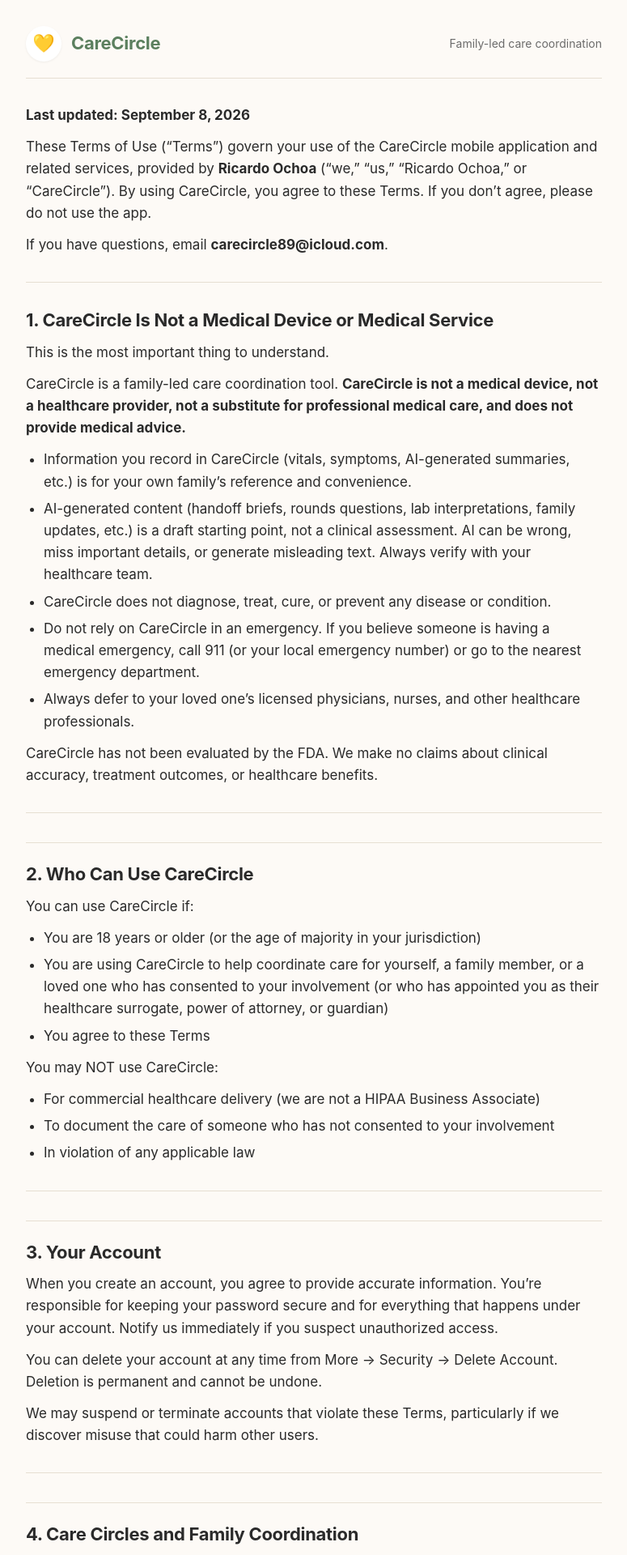
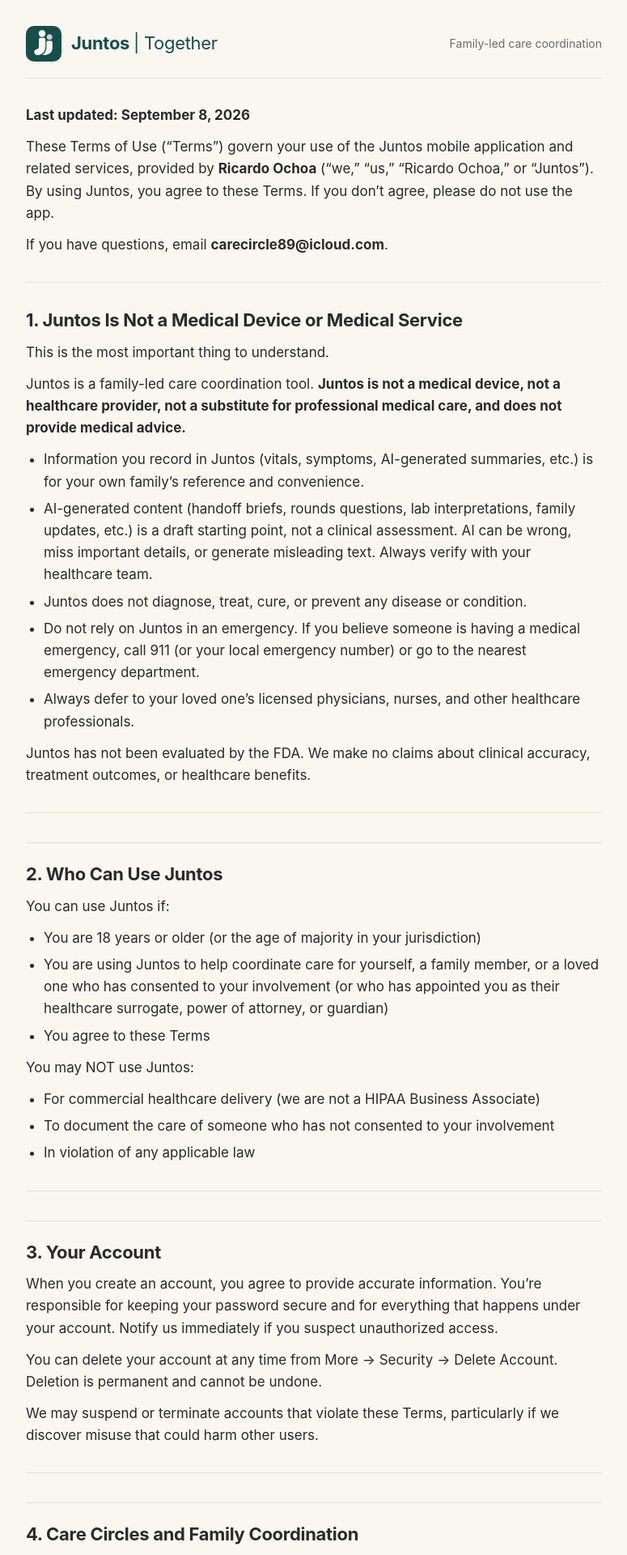
Before and after one commit to carecircle-apps/carecircle-apps.github.io, a Jekyll site: the page built from legal/terms/index.md, in a window 1280 px wide. Shown: the top 1920 px of the page at 81% size, without its empty margins (252-1027 px from the left). Built offline with Jekyll 4.4.1, drawn with Linux system fonts in a browser that asks for light colours; some of the changed text lies outside the part shown.

Commit message:
Rebrand legal and support pages as Juntos Together

```diff
--- a/_config.yml
+++ b/_config.yml
@@ -1,5 +1,5 @@
 # =============================================================================
-# CareCircle legal site — Jekyll configuration.
+# Juntos legal site — Jekyll configuration.
 #
 # This site lives at https://carecircle-apps.github.io and serves two pages:
 #   /legal/privacy   (Privacy Policy)
@@ -10,7 +10,7 @@
 # and printable. Custom layout lives in _layouts/default.html.
 # =============================================================================
 
-title: CareCircle
+title: Juntos
 description: Family-led care coordination. Adelante.
 
 # Use the repo root as the site root (`<org>.github.io` style user/org site).
--- a/_layouts/default.html
+++ b/_layouts/default.html
@@ -3,31 +3,31 @@
 <head>
   <meta charset="utf-8">
   <meta name="viewport" content="width=device-width, initial-scale=1">
-  <meta name="theme-color" content="#FDFAF6">
-  <title>{{ page.title | default: site.title }} — CareCircle</title>
+  <meta name="theme-color" content="#FAF7F0">
+  <title>{{ page.title | default: site.title }} — Juntos</title>
   <meta name="description" content="{{ page.description | default: site.description }}">
 
   <!-- Open Graph / iMessage preview -->
-  <meta property="og:title" content="{{ page.title | default: site.title }} — CareCircle">
+  <meta property="og:title" content="{{ page.title | default: site.title }} — Juntos">
   <meta property="og:description" content="{{ page.description | default: site.description }}">
   <meta property="og:type" content="article">
   <meta property="og:url" content="{{ page.url | absolute_url }}">
 
   <style>
     /* -----------------------------------------------------------------------
-       CareCircle legal site styling — readable, printable, no JS required.
+       Juntos legal site styling — readable, printable, no JS required.
        Color palette intentionally matches the app: warm cream background,
        sage primary, terracotta for emphasis.
        ------------------------------------------------------------------- */
     :root {
-      --bg: #FDFAF6;
+      --bg: #FAF7F0;
       --surface: #FFFFFF;
       --text: #2A2A2A;
       --muted: #6B6B6B;
-      --primary: #5B7F5E;
+      --primary: #174E4B;
       --warn: #C45B4A;
       --border: #E6DFD2;
-      --link: #3F6F8E;
+      --link: #174E4B;
     }
     * { box-sizing: border-box; }
     html, body {
@@ -55,7 +55,7 @@
     }
     header.site .logo {
       width: 44px; height: 44px;
-      border-radius: 22px;
+      border-radius: 10px;
       background: var(--surface);
       display: flex; align-items: center; justify-content: center;
       box-shadow: 0 1px 3px rgba(0,0,0,0.06);
@@ -158,8 +158,8 @@
 <body>
   <div class="wrap">
     <header class="site">
-      <div class="logo" aria-hidden="true">💛</div>
-      <a href="/" class="brand" style="text-decoration:none">CareCircle</a>
+      <img class="logo" src="/assets/juntos-icon.png" alt="" width="44" height="44">
+      <a href="/" class="brand" style="text-decoration:none">Juntos <span style="font-weight:400">| Together</span></a>
       <span class="tagline">Family-led care coordination</span>
     </header>
 
@@ -173,7 +173,7 @@
         <a href="/legal/terms">Terms of Use</a>
         <a href="mailto:carecircle89@icloud.com">carecircle89@icloud.com</a>
       </nav>
-      <span style="margin-left:auto">© Ricardo Ochoa · Adelante. 💛</span>
+      <span style="margin-left:auto">© Ricardo Ochoa · Cuidamos juntos.</span>
     </footer>
   </div>
 </body>
--- a/legal/terms/index.md
+++ b/legal/terms/index.md
@@ -2,41 +2,41 @@
 layout: default
 permalink: /legal/terms/
 title: "Terms of Use"
-description: "The agreement that governs your use of CareCircle, the family-led care coordination app."
+description: "The agreement that governs your use of Juntos, the family-led care coordination app."
 ---
 **Last updated: September 8, 2026**
 
-These Terms of Use ("Terms") govern your use of the CareCircle mobile application and related services, provided by **Ricardo Ochoa** ("we," "us," "Ricardo Ochoa," or "CareCircle"). By using CareCircle, you agree to these Terms. If you don't agree, please do not use the app.
+These Terms of Use ("Terms") govern your use of the Juntos mobile application and related services, provided by **Ricardo Ochoa** ("we," "us," "Ricardo Ochoa," or "Juntos"). By using Juntos, you agree to these Terms. If you don't agree, please do not use the app.
 
 If you have questions, email **carecircle89@icloud.com**.
 
 ---
 
-## 1. CareCircle Is Not a Medical Device or Medical Service
+## 1. Juntos Is Not a Medical Device or Medical Service
 
 This is the most important thing to understand.
 
-CareCircle is a family-led care coordination tool. **CareCircle is not a medical device, not a healthcare provider, not a substitute for professional medical care, and does not provide medical advice.**
+Juntos is a family-led care coordination tool. **Juntos is not a medical device, not a healthcare provider, not a substitute for professional medical care, and does not provide medical advice.**
 
-- Information you record in CareCircle (vitals, symptoms, AI-generated summaries, etc.) is for your own family's reference and convenience.
+- Information you record in Juntos (vitals, symptoms, AI-generated summaries, etc.) is for your own family's reference and convenience.
 - AI-generated content (handoff briefs, rounds questions, lab interpretations, family updates, etc.) is a draft starting point, not a clinical assessment. AI can be wrong, miss important details, or generate misleading text. Always verify with your healthcare team.
-- CareCircle does not diagnose, treat, cure, or prevent any disease or condition.
-- Do not rely on CareCircle in an emergency. If you believe someone is having a medical emergency, call 911 (or your local emergency number) or go to the nearest emergency department.
+- Juntos does not diagnose, treat, cure, or prevent any disease or condition.
+- Do not rely on Juntos in an emergency. If you believe someone is having a medical emergency, call 911 (or your local emergency number) or go to the nearest emergency department.
 - Always defer to your loved one's licensed physicians, nurses, and other healthcare professionals.
 
-CareCircle has not been evaluated by the FDA. We make no claims about clinical accuracy, treatment outcomes, or healthcare benefits.
+Juntos has not been evaluated by the FDA. We make no claims about clinical accuracy, treatment outcomes, or healthcare benefits.
 
 ---
 
-## 2. Who Can Use CareCircle
+## 2. Who Can Use Juntos
 
-You can use CareCircle if:
+You can use Juntos if:
 
 - You are 18 years or older (or the age of majority in your jurisdiction)
-- You are using CareCircle to help coordinate care for yourself, a family member, or a loved one who has consented to your involvement (or who has appointed you as their healthcare surrogate, power of attorney, or guardian)
+- You are using Juntos to help coordinate care for yourself, a family member, or a loved one who has consented to your involvement (or who has appointed you as their healthcare surrogate, power of attorney, or guardian)
 - You agree to these Terms
 
-You may NOT use CareCircle:
+You may NOT use Juntos:
 
 - For commercial healthcare delivery (we are not a HIPAA Business Associate)
 - To document the care of someone who has not consented to your involvement
@@ -56,7 +56,7 @@
 
 ## 4. Care Circles and Family Coordination
 
-CareCircle is built around "care circles" — private groups of family members coordinating care for one patient. By inviting someone to your circle, you confirm that you have a legitimate caregiving relationship with that person and the patient.
+Juntos is built around "care circles" — private groups of family members coordinating care for one patient. By inviting someone to your circle, you confirm that you have a legitimate caregiving relationship with that person and the patient.
 
 You're responsible for:
 
@@ -74,9 +74,9 @@
 
 ## 5. Your Content
 
-You retain all rights to the patient information, photos, documents, and other content you put into CareCircle ("Your Content").
+You retain all rights to the patient information, photos, documents, and other content you put into Juntos ("Your Content").
 
-By using CareCircle to sync Your Content across your devices and your circle members, you grant us a limited license to store, process, and display Your Content solely for the purpose of providing the service. We do not use Your Content for advertising, training AI models, or anything else.
+By using Juntos to sync Your Content across your devices and your circle members, you grant us a limited license to store, process, and display Your Content solely for the purpose of providing the service. We do not use Your Content for advertising, training AI models, or anything else.
 
 You're responsible for ensuring you have the right to share Your Content (e.g., if it includes another person's medical information, that person consents).
 
@@ -84,25 +84,25 @@
 
 ## 6. AI Features and Third-Party Services
 
-CareCircle's AI questions use **Anthropic's Claude API** through CareCircle's server and Ricardo Ochoa' provider account. You do not need a personal API key. With your AI sharing permission, your question and selected care context are processed by CareCircle and Anthropic as described in the Privacy Policy. Purchasing a subscription does not automatically grant AI sharing permission.
+Juntos's AI questions use **Anthropic's Claude API** through Juntos's server and Ricardo Ochoa' provider account. You do not need a personal API key. With your AI sharing permission, your question and selected care context are processed by Juntos and Anthropic as described in the Privacy Policy. Purchasing a subscription does not automatically grant AI sharing permission.
 
 We make no warranties about AI accuracy. AI output is a tool, not a fact. Always verify clinical content with your healthcare team.
 
 You can use care coordination features without enabling AI sharing. AI may be temporarily unavailable because of connection problems, provider interruptions, or service limits. The app shows available question counts when it can verify them with the server.
 
-CareCircle also uses Supabase (database + auth + realtime) and Apple services (Keychain, Photos, iCloud). Your data flows through these services per their own terms.
+Juntos also uses Supabase (database + auth + realtime) and Apple services (Keychain, Photos, iCloud). Your data flows through these services per their own terms.
 
 ---
 
 ## 7. Acceptable Use
 
-When using CareCircle, you agree not to:
+When using Juntos, you agree not to:
 
 - Use the service to harm or harass another person
 - Upload content that violates someone else's privacy or legal rights
 - Attempt to reverse engineer, hack, or otherwise compromise the service
 - Use automated systems to access the service in ways that strain it
-- Resell, redistribute, or commercialize CareCircle without our written permission
+- Resell, redistribute, or commercialize Juntos without our written permission
 
 We may suspend accounts that violate these rules.
 
@@ -110,11 +110,11 @@
 
 ## 8. Pricing and Subscriptions
 
-Eligible verified CareCircle accounts receive **25 free AI answers**, funded by Ricardo Ochoa. This is a question allowance, not a time-based Apple free trial. No subscription starts automatically when those questions are used. The allowance is shared across that account's devices and care circles.
+Eligible verified Juntos accounts receive **25 free AI answers**, funded by Ricardo Ochoa. This is a question allowance, not a time-based Apple free trial. No subscription starts automatically when those questions are used. The allowance is shared across that account's devices and care circles.
 
-Where available for purchase, **CareCircle AI Monthly** is **US $7.99 per month**, and **CareCircle AI Annual** is **US $79.99 per year**. Each plan includes **50 AI answers per monthly allowance period**. The annual plan is billed annually, with its allowance renewed monthly. Unused monthly questions do not roll over. An active subscription belongs to the purchasing CareCircle account, not every member of a care circle. Local prices, currency, and applicable taxes are shown by Apple before purchase.
+Where available for purchase, **Juntos AI Monthly** is **US $7.99 per month**, and **Juntos AI Annual** is **US $79.99 per year**. Each plan includes **50 AI answers per monthly allowance period**. The annual plan is billed annually, with its allowance renewed monthly. Unused monthly questions do not roll over. An active subscription belongs to the purchasing Juntos account, not every member of a care circle. Local prices, currency, and applicable taxes are shown by Apple before purchase.
 
-Subscriptions renew automatically unless canceled through Apple before renewal. Apple charges your Apple account and handles payment, subscription management, and refund requests under its terms. You can restore eligible purchases and open subscription management from the app. Deleting the app or your CareCircle account does not cancel an Apple subscription.
+Subscriptions renew automatically unless canceled through Apple before renewal. Apple charges your Apple account and handles payment, subscription management, and refund requests under its terms. You can restore eligible purchases and open subscription management from the app. Deleting the app or your Juntos account does not cancel an Apple subscription.
 
 Only a successfully completed model answer consumes an AI question. A safe retry of the same completed request does not consume a second question. If a response was completed but its delivery was interrupted, it may already be counted; retry the same request to recover it. Deterministic safety notices and allowance refreshes do not consume model questions.
 
@@ -138,7 +138,7 @@
 - **We do not warrant that the service will be error-free, uninterrupted, or that defects will be corrected.**
 - **We do not warrant the accuracy, completeness, or reliability of any content,** including AI-generated content.
 
-Our total liability to you for any claim arising out of these Terms or your use of CareCircle is limited to the greater of (a) the amount you paid us in the past 12 months, or (b) $100 USD. In no event will we be liable for indirect, incidental, special, consequential, or punitive damages — including but not limited to lost profits, lost data, or personal injury — even if we have been advised of the possibility.
+Our total liability to you for any claim arising out of these Terms or your use of Juntos is limited to the greater of (a) the amount you paid us in the past 12 months, or (b) $100 USD. In no event will we be liable for indirect, incidental, special, consequential, or punitive damages — including but not limited to lost profits, lost data, or personal injury — even if we have been advised of the possibility.
 
 Some jurisdictions don't allow certain exclusions or limitations. In those cases, this section applies to the maximum extent permitted.
 
@@ -146,7 +146,7 @@
 
 ## 11. Indemnification
 
-You agree to defend, indemnify, and hold harmless Ricardo Ochoa and its officers, employees, and agents from any claim arising out of your use of CareCircle, your violation of these Terms, your violation of any third party's rights, or any content you submit.
+You agree to defend, indemnify, and hold harmless Ricardo Ochoa and its officers, employees, and agents from any claim arising out of your use of Juntos, your violation of these Terms, your violation of any third party's rights, or any content you submit.
 
 ---
 
@@ -172,7 +172,7 @@
 
 ## 14. Entire Agreement
 
-These Terms, together with the Privacy Policy, constitute the entire agreement between you and Ricardo Ochoa regarding CareCircle.
+These Terms, together with the Privacy Policy, constitute the entire agreement between you and Ricardo Ochoa regarding Juntos.
 
 ---
 
@@ -184,4 +184,4 @@
 
 ---
 
-*Adelante. 💛*
+*Cuidamos juntos.*
```
Also changed, not shown: index.md (+8 -8 lines), legal/privacy/index.md (+15 -15 lines), support/index.md (+6 -6 lines), assets/juntos-icon.png (added).
